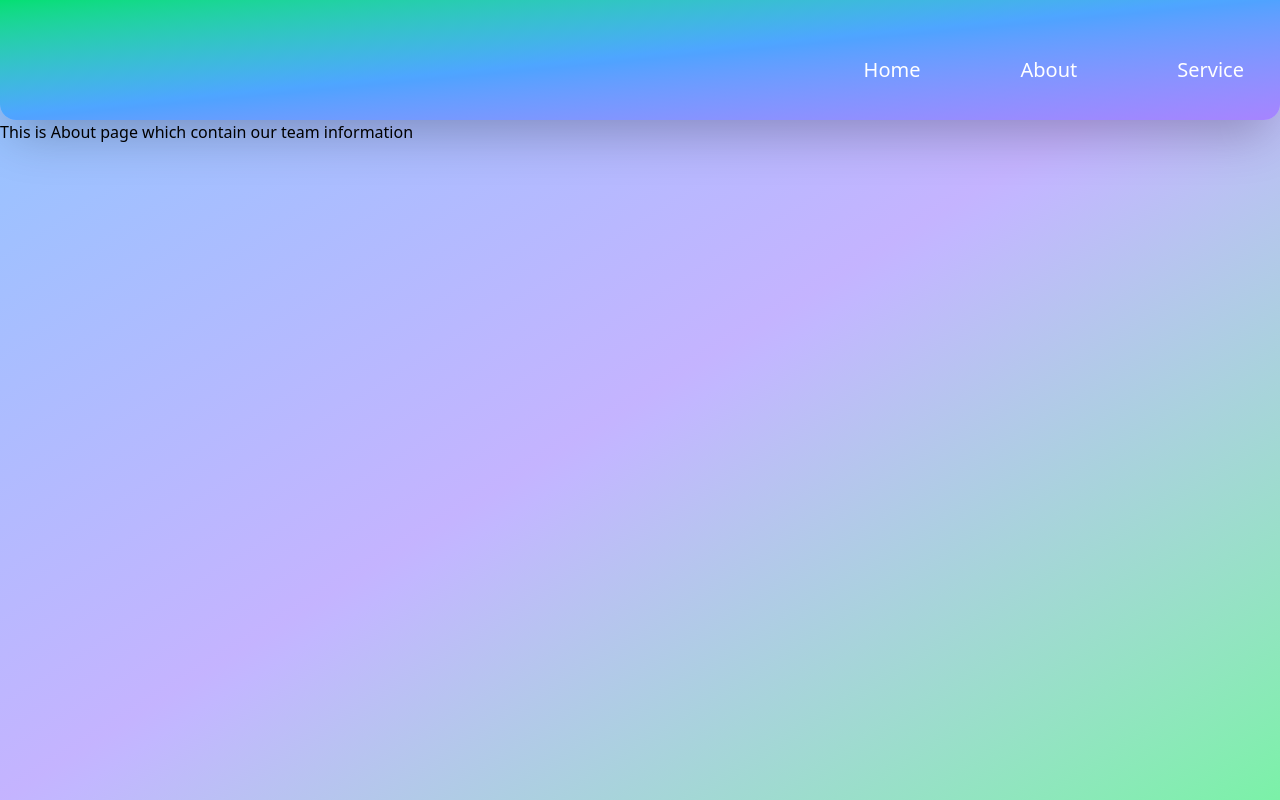
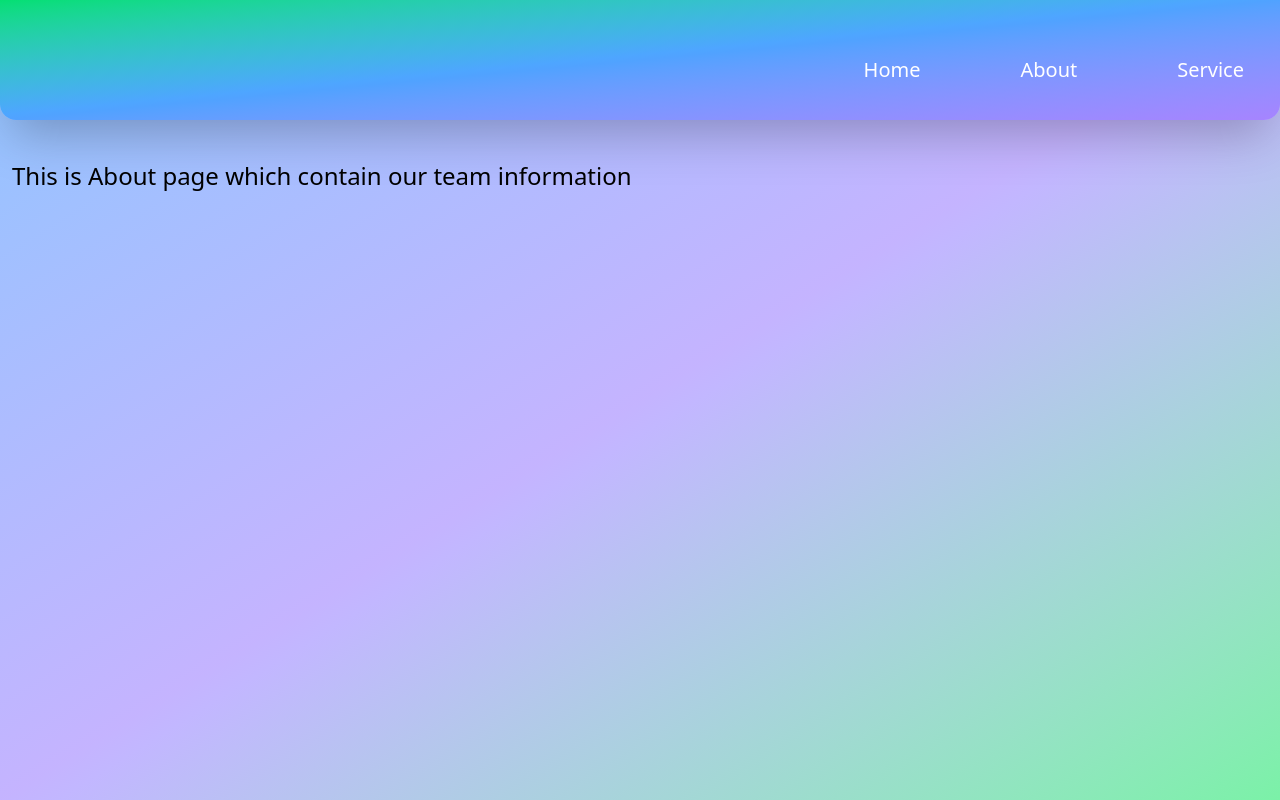
Before and after one commit to niyomugaboetiene/react-tr-guide-2.0, a React (Vite) app in the folder SWD5ROUTE/: page /aboutUs in a window 1280 px wide. Built offline with nearby package versions, Linux system fonts and the light colour scheme.

Commit message:
react: learning about navigation

```diff
--- a/SWD5ROUTE/src/routing/project/About.jsx
+++ b/SWD5ROUTE/src/routing/project/About.jsx
@@ -2,8 +2,8 @@ import React from "react";
 
 const AboutPage = () => {
   return (
-    <div>
-        <p>This is About page which contain our team information</p>
+    <div className="mt-10 ms-3">
+        <p className="font-light text-2xl ">This is About page which contain our team information</p>
     </div>
   )
 }
```
